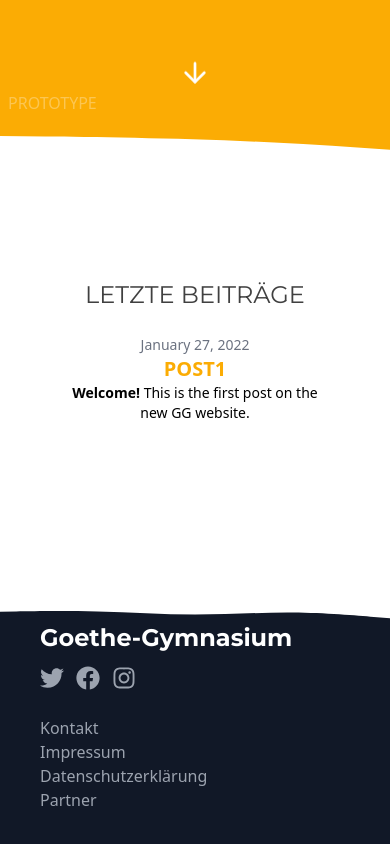
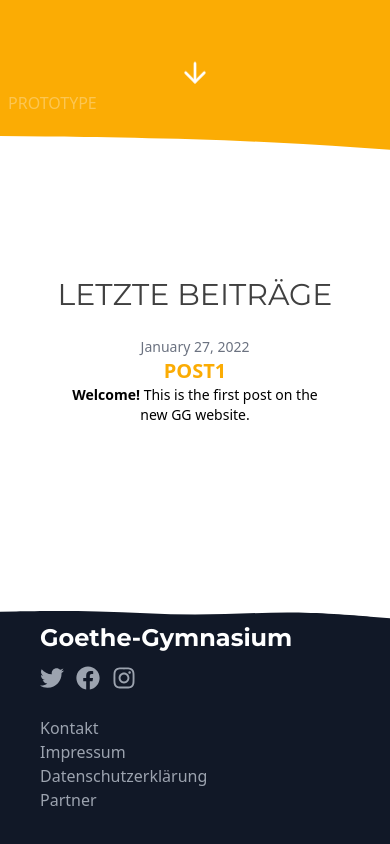
Before and after one commit to vascYT/ggredo, a Next.js app: page / in a window 390 px wide. Shown: the part 725-1569 px from the top of the page. Built offline with nearby package versions, Linux system fonts and the light colour scheme; no server answers.

Commit message:
Switch posts to pre-render

```diff
--- /dev/null
+++ b/lib/posts.ts
@@ -0,0 +1,42 @@
+import fs from "fs";
+import path from "path";
+import matter from "gray-matter";
+
+const postsDirectory = path.join(process.cwd(), "posts");
+
+export function getPosts() {
+	const files = fs.readdirSync(postsDirectory);
+	const posts = files.map(filename => {
+		const markdownWithMeta = fs.readFileSync(path.join(postsDirectory, filename), "utf-8");
+		const {data: head, content: body} = matter(markdownWithMeta);
+		return {
+			head,
+			body,
+			slug: filename.split(".")[0],
+		};
+	});
+
+	return posts;
+}
+
+export function getPost(slug: string) {
+	const markdownWithMeta = fs.readFileSync(path.join(postsDirectory, `${slug}.md`), "utf-8");
+	const {data: head, content: body} = matter(markdownWithMeta);
+
+	return {
+		head,
+		body,
+		slug,
+	};
+}
+
+export function getAllPostIds() {
+	const fileNames = fs.readdirSync(postsDirectory);
+	return fileNames.map(fileName => {
+		return {
+			params: {
+				slug: fileName.replace(/\.md$/, ""),
+			},
+		};
+	});
+}
--- a/src/components/Posts.tsx
+++ b/src/components/Posts.tsx
@@ -1,10 +1,6 @@
 import Link from "next/link";
-import useSWR from "swr";
-import {fetcher} from "../../utils/fetcher";
 
-export default function Posts() {
-	const {error, data} = useSWR(`/api/posts`, fetcher);
-
+export default function Posts({posts}: any) {
 	return (
 		<>
 			<div
@@ -12,12 +8,11 @@ export default function Posts() {
 				className="flex flex-row items-center justify-center bg-wave1 bg-cover bg-no-repeat w-full bg-white h-[500px] text-center xl:text-left"
 			>
 				<div>
-					<h1 className="relative text-2xl md:text-4xl font-title mb-6 uppercase opacity-75">
+					<h1 className="relative text-3xl md:text-4xl font-title mb-6 uppercase opacity-75">
 						Letzte Beiträge
 					</h1>
 					<div className="w-full xl:inline-grid grid-cols-3 gap-x-6">
-						{data ? (
-							data.map((post: any) => (
+						{posts.map((post: any) => (
 							<div
 								className="w-full pl-16 pr-16 md:p-0 xl:w-[20vw] mb-5 md:m-0"
 								key={post.head.slug}
@@ -25,9 +20,7 @@ export default function Posts() {
 								<p className="text-sm text-gray-500">{post.head.date}</p>
 								<Link href={`/post/${post.slug}`}>
 									<a>
-											<h1 className="text-xl uppercase font-bold text-ggorange">
-												{post.head.title}
-											</h1>
+										<h1 className="text-xl uppercase font-bold text-ggorange">{post.head.title}</h1>
 									</a>
 								</Link>
 								<p
@@ -37,10 +30,7 @@ export default function Posts() {
 									}}
 								/>
 							</div>
-							))
-						) : (
-							<h1>Loading...</h1>
-						)}
+						))}
 					</div>
 				</div>
 			</div>
--- a/src/pages/api/post/[slug].ts
+++ /dev/null
@@ -1,15 +0,0 @@
-import fs from "fs";
-import path from "path";
-import matter from "gray-matter";
-
-export default function handler(req: any, res: any) {
-	const {slug} = req.query;
-	const markdownWithMeta = fs.readFileSync(path.join("posts", `${slug}.md`), "utf-8");
-	const {data: head, content: body} = matter(markdownWithMeta);
-
-	res.status(200).json({
-		head,
-		body,
-		slug,
-	});
-}
--- a/src/pages/api/posts.ts
+++ /dev/null
@@ -1,18 +0,0 @@
-import fs from "fs";
-import path from "path";
-import matter from "gray-matter";
-
-export default function handler(req: any, res: any) {
-	const files = fs.readdirSync(path.join("posts"));
-	const posts = files.map(filename => {
-		const markdownWithMeta = fs.readFileSync(path.join("posts", filename), "utf-8");
-		const {data: head, content: body} = matter(markdownWithMeta);
-		return {
-			head,
-			body,
-			slug: filename.split(".")[0],
-		};
-	});
-
-	res.status(200).json(posts);
-}
--- a/src/pages/index.tsx
+++ b/src/pages/index.tsx
@@ -2,16 +2,26 @@ import Intro from "../components/Intro";
 import Head from "next/head";
 import Posts from "../components/Posts";
 import Disclaimer from "../components/Disclaimer";
+import {getPosts} from "../../lib/posts";
 
-export default function Home() {
+export default function Home({posts}: any) {
 	return (
 		<>
 			<Head>
 				<title>Home - Goethe Gymnasium</title>
 			</Head>
 			<Intro />
-			<Posts />
+			<Posts posts={posts} />
 			<Disclaimer />
 		</>
 	);
 }
+
+export async function getStaticProps() {
+	const posts = getPosts();
+	return {
+		props: {
+			posts,
+		},
+	};
+}
--- a/src/pages/post/[slug].tsx
+++ b/src/pages/post/[slug].tsx
@@ -1,26 +1,33 @@
-import {useRouter} from "next/router";
-import useSWR from "swr";
-import {fetcher} from "../../../utils/fetcher";
+import {getAllPostIds, getPost} from "../../../lib/posts";
 
-export default function Post() {
-	const router = useRouter();
-	const {slug} = router.query;
-	const {error, data} = useSWR(`/api/post/${slug}`, fetcher);
-
-	if (!data) {
-		return <></>;
-	}
-
+export default function Post({post}: any) {
 	return (
 		<div className="bg-white w-full">
 			<div className="bg-wave2 bg-cover bg-no-repeat w-full h-[250px] bg-center">
 				<div className="flex flex-col justify-center h-[80%] pl-[25vw] pr-[25vw]">
 					{/* TODO: Center title on mobile */}
-					<p className="text-base text-gray-200">{data.head.date}</p>
-					<h1 className="text-white font-title text-7xl font-bold uppercase">{data.head.title}</h1>
+					<p className="text-base text-gray-200">{post.head.date}</p>
+					<h1 className="text-white font-title text-7xl font-bold uppercase">{post.head.title}</h1>
 				</div>
 			</div>
-			<div className="pl-[15%] pr-[15%]" dangerouslySetInnerHTML={{__html: data.body}} />
+			<div className="pl-[15%] pr-[15%]" dangerouslySetInnerHTML={{__html: post.body}} />
 		</div>
 	);
 }
+
+export async function getStaticPaths() {
+	const paths = getAllPostIds();
+	return {
+		paths,
+		fallback: false,
+	};
+}
+
+export async function getStaticProps({params}: any) {
+	const post = getPost(params.slug);
+	return {
+		props: {
+			post,
+		},
+	};
+}
--- a/src/typings/supabase.d.ts
+++ /dev/null
@@ -1,6 +0,0 @@
-interface Post {
-	id: number;
-	title: string;
-	body: string;
-	created_at: Date;
-}
--- a/tailwind.config.js
+++ b/tailwind.config.js
@@ -1,7 +1,6 @@
 module.exports = {
 	mode: "jit",
-	purge: ["./src/pages/**/*.{js,ts,jsx,tsx}", "./src/components/**/*.{js,ts,jsx,tsx}"],
-	darkMode: false,
+	content: ["./src/pages/**/*.{js,ts,jsx,tsx}", "./src/components/**/*.{js,ts,jsx,tsx}"],
 	theme: {
 		fontFamily: {
 			text: ["ui-sans-serif", "system-ui"],
@@ -17,8 +16,5 @@ module.exports = {
 			},
 		},
 	},
-	variants: {
-		extend: {},
-	},
 	plugins: [],
 };
--- a/utils/fetcher.ts
+++ /dev/null
@@ -1,4 +0,0 @@
-export const fetcher = async (input: RequestInfo, init: RequestInit, ...args: any[]) => {
-	const res = await fetch(input, init);
-	return res.json();
-};
```
Also changed, not shown: tsconfig.json (+3 -14 lines). Lines whose indentation alone changed are shown as unchanged.
